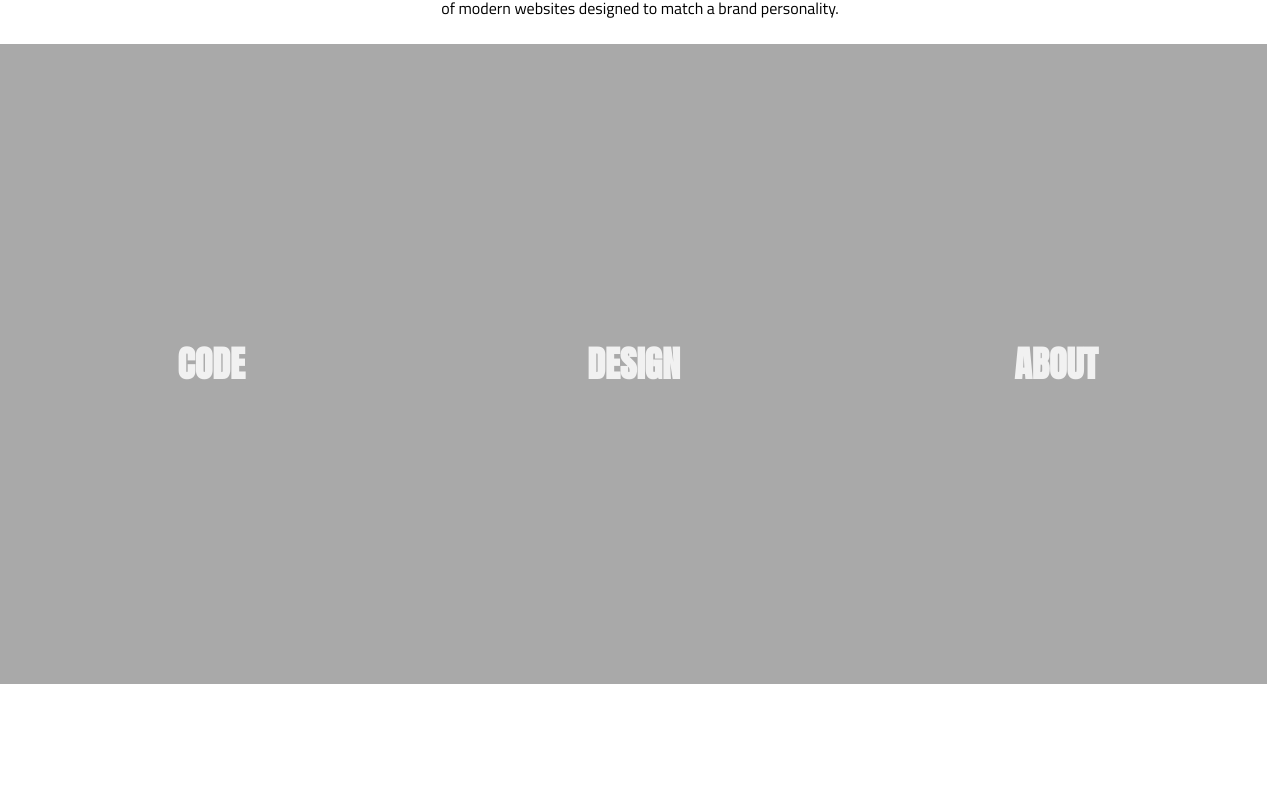
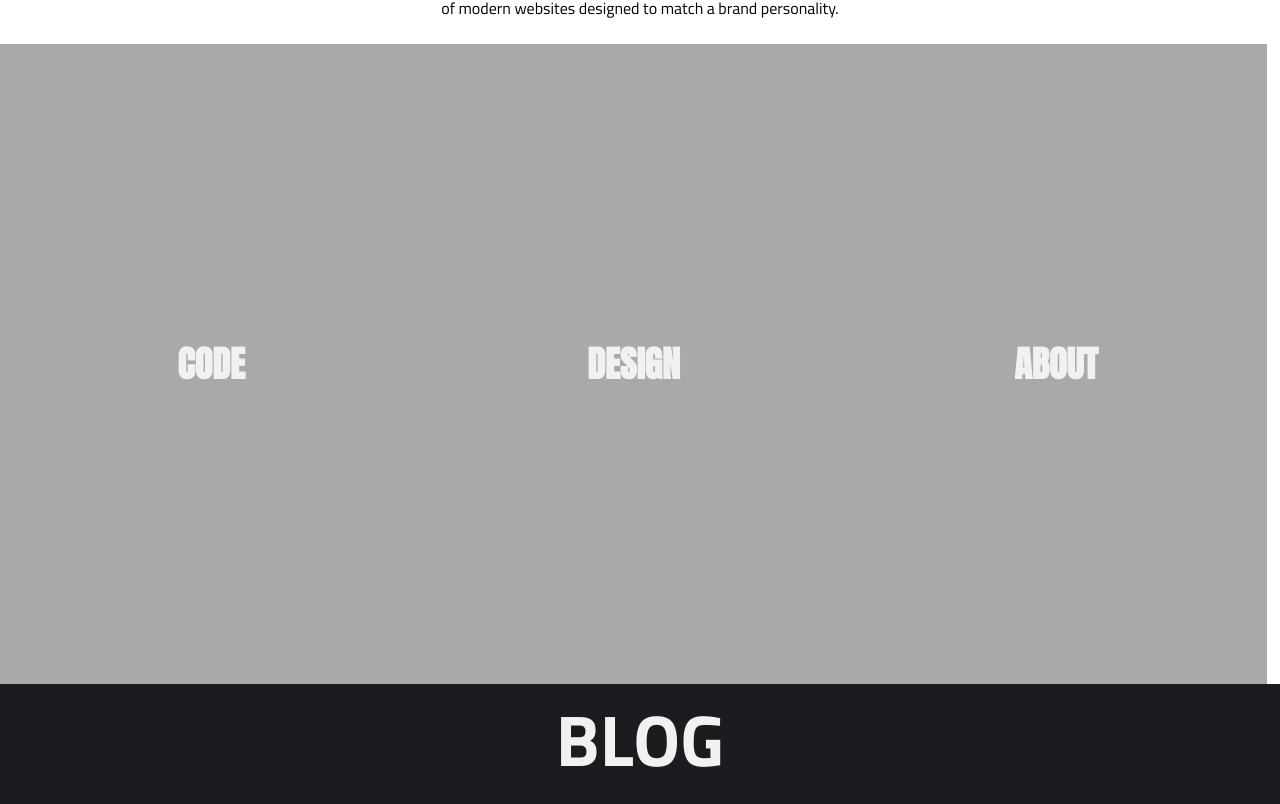
Before and after one commit to Jessmaxim303/Front-end-Portfolio, a React (Create React App) app: page / in a window 1280 px wide. Shown: the part 676-1480 px from the top of the page. Before the commit the page ends 1360 px from the top, so only its background shows below. Built offline with nearby package versions, Linux system fonts and the light colour scheme.

Commit message:
Blog compo

```diff
--- a/src/App/App.css
+++ b/src/App/App.css
@@ -8,6 +8,5 @@ yellow - #FFAF28*/
 * {
 	margin: 0;
 	padding: 0;
-	/*border: 1px solid red;*/
 	font-family: 'Titillium Web', sans-serif;
 }
--- a/src/App/App.js
+++ b/src/App/App.js
@@ -4,7 +4,8 @@ import { Header } from '../Header/Header.js';
 import { About } from '../About/About.js';
 import { Projects } from '../Projects/Projects.js';
 import { WelcomeContainer } from '../WelcomeContainer/WelcomeContainer.js';
-import { Services } from '../Services/Services.js'
+import { Services } from '../Services/Services.js';
+import { Blog } from '../Blog/Blog.js';
 
 function App() {
   return (
@@ -12,6 +13,7 @@ function App() {
       <WelcomeContainer/>
       <Projects/>
       <Services/>
+      <Blog/>
     </div>
   );
 }
--- /dev/null
+++ b/src/Blog/Blog.css
@@ -0,0 +1,10 @@
+.blog_main-container {
+	width: 100%;
+	height: 15vh;
+	background: #1C1C20;
+	font-size: 36px;
+	color: #f1f1f1;
+	font-family: 'Anton', sans-serif;
+	display: flex;
+	justify-content: center;
+}
--- /dev/null
+++ b/src/Blog/Blog.js
@@ -0,0 +1,28 @@
+import React, { Component } from 'react';
+import './Blog.css';
+
+ export class Blog extends Component {
+	constructor() {
+		super();
+		this.state = {
+			isHover: false
+		}
+		this.toggleHover = this.toggleHover.bind(this);
+	}
+
+  toggleHover(e) {
+    e.preventDefault();
+    this.setState(prevState => ({isHovered: !prevState.isHovered}));
+  }
+
+  render() {
+  	return (
+      <div className="blog_main-container">
+      	<h1>
+          BLOG
+        </h1>
+      </div>
+  		)
+  }
+
+ }
```
